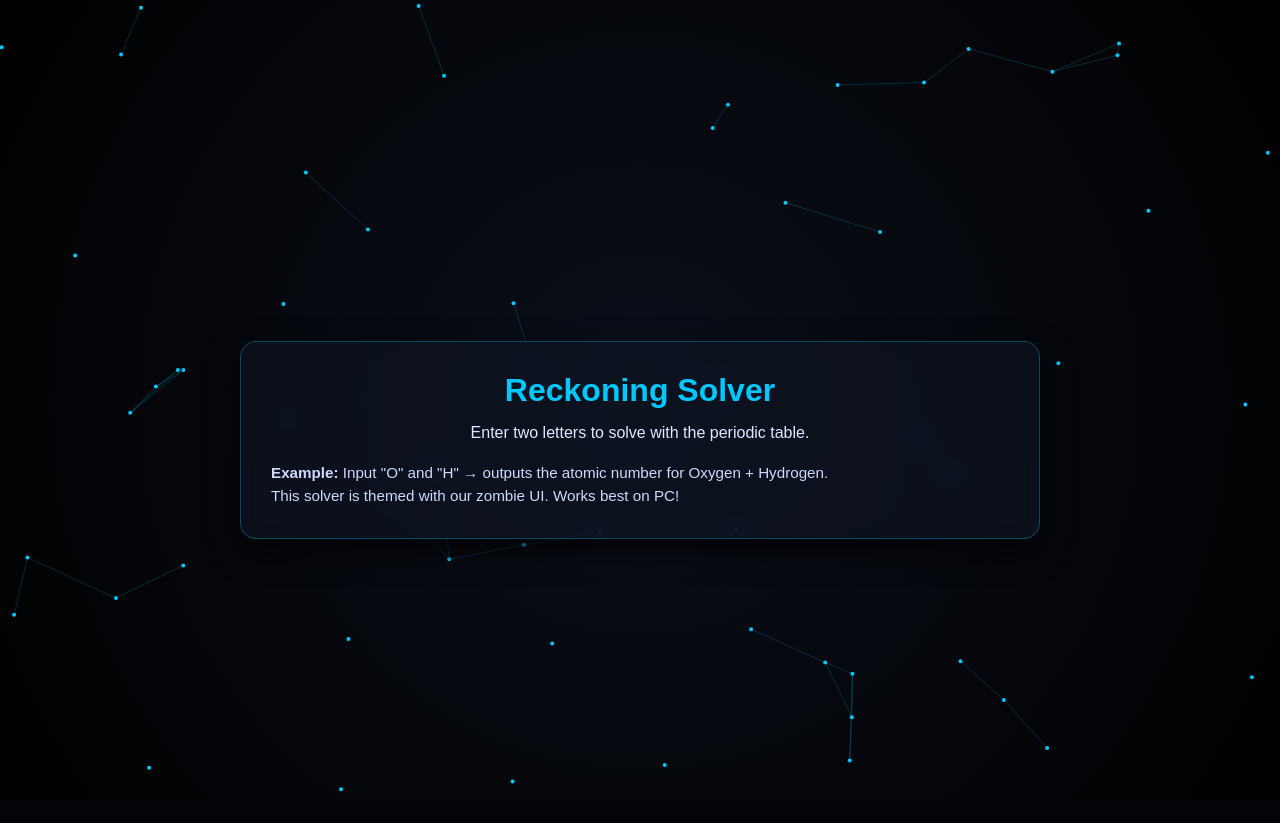
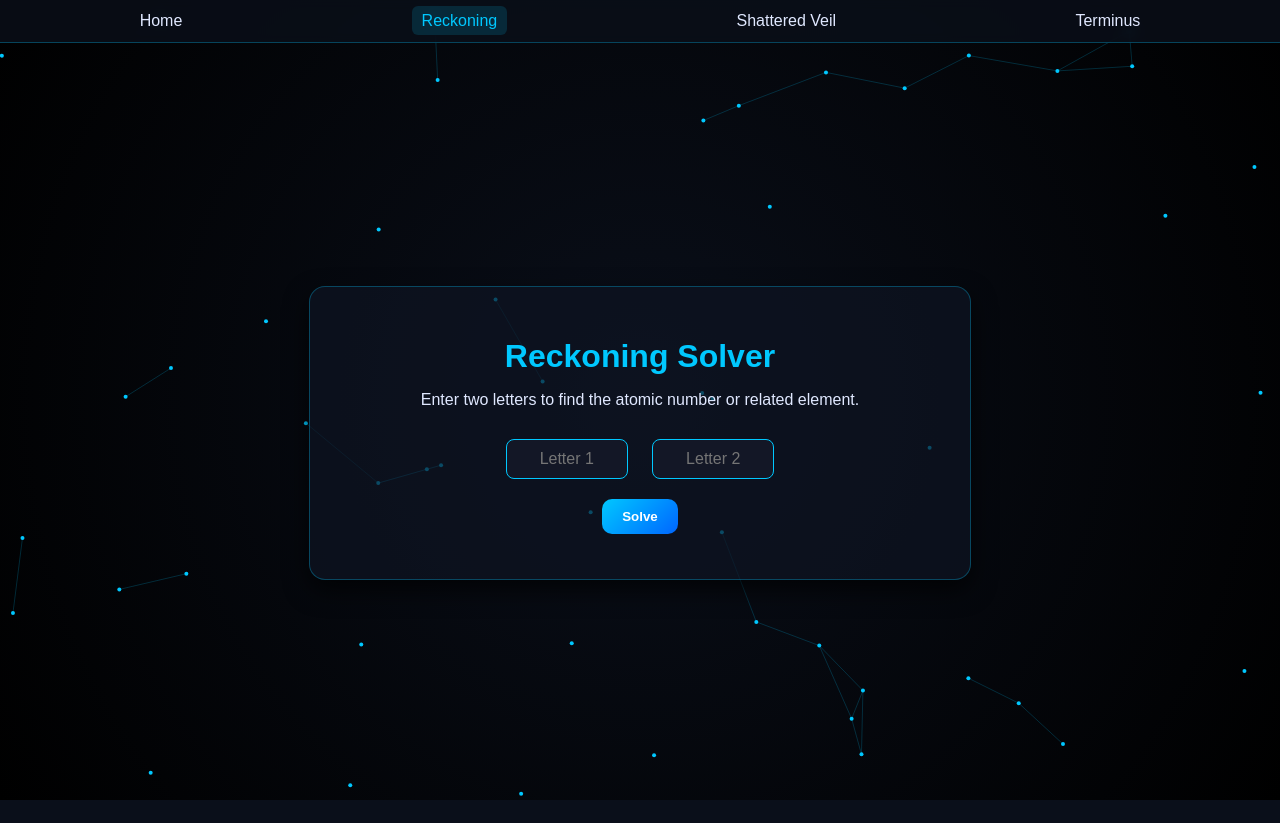
Before and after one commit to 8zj/bo6-bs, a Flask app: page /reckoning in a window 1280 px wide. Before the commit the page ends 792 px from the top, so only its background shows below. Run offline with Flask 3, Linux system fonts and the light colour scheme.

Commit message:
Update reckoning.html

```diff
--- a/templates/reckoning.html
+++ b/templates/reckoning.html
@@ -5,17 +5,16 @@
   <meta name="viewport" content="width=device-width, initial-scale=1.0">
   <title>Reckoning - Solver</title>
   <style>
-    * { margin: 0; padding: 0; box-sizing: border-box; }
-
     body {
       font-family: 'Poppins', sans-serif;
       background: #0a0f1a;
       color: #e0e8ff;
+      margin: 0;
+      padding: 0;
       min-height: 100vh;
       overflow-x: hidden;
     }
 
-    /* BACKGROUND EFFECT */
     canvas#network {
       position: fixed;
       top: 0; left: 0;
@@ -24,163 +23,162 @@
       background: radial-gradient(circle at center, #0a0f1a 0%, #000 100%);
     }
 
-    /* === TOP NAVBAR FOR MOBILE === */
-    nav.topbar {
-      display: none;
-      background: rgba(10,15,26,0.9);
+    nav {
+      background: rgba(10,15,26,0.8);
+      backdrop-filter: blur(6px);
       padding: 12px 20px;
       border-bottom: 1px solid rgba(0,200,255,0.3);
-      box-shadow: 0 4px 12px rgba(0,0,0,0.7);
       position: sticky;
       top: 0;
-      z-index: 999;
+      z-index: 10;
     }
-    nav.topbar ul {
+    nav ul {
       list-style: none;
+      margin: 0;
+      padding: 0;
       display: flex;
       justify-content: space-around;
-      margin: 0;
-      padding: 0;
     }
-    nav.topbar a {
+    nav a {
       color: #e0e8ff;
       text-decoration: none;
-      font-size: 0.9rem;
-      font-weight: 500;
       padding: 6px 10px;
       border-radius: 6px;
       transition: 0.3s;
     }
-    nav.topbar a:hover, nav.topbar a.active {
+    nav a:hover, nav a.active {
       background: rgba(0,200,255,0.15);
       color: #00c8ff;
     }
 
-    /* === PC CONTENT === */
     .container {
       display: flex;
       justify-content: center;
       align-items: center;
-      min-height: 100vh;
-      padding-top: 80px;
+      min-height: calc(100vh - 60px);
+      padding: 20px;
     }
-    .page {
+
+    .card {
       background: rgba(15,20,35,0.7);
       border: 1px solid rgba(0,200,255,0.3);
       border-radius: 16px;
       padding: 30px;
-      width: 90%;
-      max-width: 800px;
+      width: 100%;
+      max-width: 600px;
       text-align: center;
-      backdrop-filter: blur(10px);
-      box-shadow: 0 12px 30px rgba(0,0,0,0.8);
+      box-shadow: 0 10px 25px rgba(0,0,0,0.7);
     }
-    .page h1 {
+
+    .card h1 {
       color: #00c8ff;
       margin-bottom: 15px;
     }
 
-    .info {
+    .solver {
       margin-top: 20px;
-      font-size: 0.95rem;
-      color: #cfd9ff;
-      text-align: left;
-      line-height: 1.5;
+    }
+    .solver input {
+      width: 100px;
+      padding: 10px;
+      margin: 10px;
+      border: 1px solid #00c8ff;
+      border-radius: 8px;
+      background: rgba(20,25,40,0.9);
+      color: #e0e8ff;
+      text-align: center;
+      font-size: 1rem;
+    }
+    .solver button {
+      padding: 10px 20px;
+      margin-top: 10px;
+      background: linear-gradient(135deg, #00c8ff, #0066ff);
+      border: none;
+      border-radius: 10px;
+      color: #fff;
+      font-weight: bold;
+      cursor: pointer;
+      transition: 0.3s;
+    }
+    .solver button:hover {
+      transform: scale(1.05);
+      box-shadow: 0 0 12px rgba(0,200,255,0.7);
     }
 
-    /* === MOBILE ONLY MESSAGE === */
-    .mobile-msg {
-      display: none;
-      text-align: center;
-      padding: 15px;
-      background: rgba(0,200,255,0.05);
-      border: 1px solid rgba(0,200,255,0.3);
-      border-radius: 10px;
-      margin: 15px;
-      font-size: 0.9rem;
-      color: #a5cfff;
-    }
-
-    /* === RESPONSIVE === */
-    @media (max-width: 768px) {
-      .container { padding-top: 40px; }
-      nav.topbar { display: block; }
-      .page { margin: 15px; padding: 20px; }
-      .mobile-msg { display: block; }
+    #result {
+      margin-top: 15px;
+      font-size: 1.2rem;
+      color: #00c8ff;
+      text-shadow: 0 0 8px rgba(0,200,255,0.8);
     }
   </style>
 </head>
 <body>
   <canvas id="network"></canvas>
 
-  <!-- TOPBAR ONLY ON MOBILE -->
-  <nav class="topbar">
+  <nav>
     <ul>
-      <li><a href="/" >Home</a></li>
+      <li><a href="/">Home</a></li>
       <li><a href="/reckoning" class="active">Reckoning</a></li>
-      <li><a href="/shattered">Shattered</a></li>
+      <li><a href="/shattered">Shattered Veil</a></li>
       <li><a href="/terminus">Terminus</a></li>
     </ul>
   </nav>
 
-  <!-- MOBILE INFO MESSAGE -->
-  <div class="mobile-msg">
-    ⚠️ This site looks way better on PC.
-    Use the top bar above to jump between maps.
-  </div>
+  <div class="container">
+    <div class="card">
+      <h1>Reckoning Solver</h1>
+      <p>Enter two letters to find the atomic number or related element.</p>
 
-  <!-- MAIN PC CONTENT -->
-  <div class="container">
-    <div class="page">
-      <h1>Reckoning Solver</h1>
-      <p>Enter two letters to solve with the periodic table.</p>
-      <div class="info">
-        <p><strong>Example:</strong> Input "O" and "H" → outputs the atomic number for Oxygen + Hydrogen.</p>
-        <p>This solver is themed with our zombie UI. Works best on PC!</p>
+      <div class="solver">
+        <input type="text" id="letter1" maxlength="2" placeholder="Letter 1">
+        <input type="text" id="letter2" maxlength="2" placeholder="Letter 2">
+        <br>
+        <button id="solve-btn">Solve</button>
+        <div id="result"></div>
       </div>
     </div>
   </div>
 
-  <!-- BACKGROUND ANIMATION -->
+  <!-- Background animation -->
   <script>
     const canvas = document.getElementById("network");
     const ctx = canvas.getContext("2d");
-    let w, h, points;
-
-    function resize() {
+    let w,h,points;
+    function resize(){
       w = canvas.width = window.innerWidth;
       h = canvas.height = window.innerHeight;
-      points = Array.from({ length: 60 }, () => ({
-        x: Math.random() * w,
-        y: Math.random() * h,
-        vx: (Math.random() - 0.5) * 0.4,
-        vy: (Math.random() - 0.5) * 0.4
+      points = Array.from({length:50},()=>({
+        x:Math.random()*w,
+        y:Math.random()*h,
+        vx:(Math.random()-.5)*.5,
+        vy:(Math.random()-.5)*.5
       }));
     }
     resize();
-    window.addEventListener("resize", resize);
+    window.addEventListener("resize",resize);
 
-    function draw() {
-      ctx.clearRect(0, 0, w, h);
-      ctx.fillStyle = "#00c8ff";
-      for (let p of points) {
-        p.x += p.vx; p.y += p.vy;
-        if (p.x < 0 || p.x > w) p.vx *= -1;
-        if (p.y < 0 || p.y > h) p.vy *= -1;
+    function draw(){
+      ctx.clearRect(0,0,w,h);
+      ctx.fillStyle="#00c8ff";
+      for(let p of points){
+        p.x+=p.vx;p.y+=p.vy;
+        if(p.x<0||p.x>w) p.vx*=-1;
+        if(p.y<0||p.y>h) p.vy*=-1;
         ctx.beginPath();
-        ctx.arc(p.x, p.y, 2, 0, Math.PI * 2);
+        ctx.arc(p.x,p.y,2,0,Math.PI*2);
         ctx.fill();
       }
-      ctx.strokeStyle = "rgba(0,200,255,0.2)";
-      for (let i = 0; i < points.length; i++) {
-        for (let j = i+1; j < points.length; j++) {
-          let dx = points[i].x - points[j].x;
-          let dy = points[i].y - points[j].y;
-          let dist = Math.sqrt(dx*dx + dy*dy);
-          if (dist < 100) {
+      ctx.strokeStyle="rgba(0,200,255,0.2)";
+      for(let i=0;i<points.length;i++){
+        for(let j=i+1;j<points.length;j++){
+          let dx=points[i].x-points[j].x;
+          let dy=points[i].y-points[j].y;
+          let dist=Math.sqrt(dx*dx+dy*dy);
+          if(dist<100){
             ctx.beginPath();
-            ctx.moveTo(points[i].x, points[i].y);
-            ctx.lineTo(points[j].x, points[j].y);
+            ctx.moveTo(points[i].x,points[i].y);
+            ctx.lineTo(points[j].x,points[j].y);
             ctx.stroke();
           }
         }
@@ -189,5 +187,8 @@
     }
     draw();
   </script>
+
+  <!-- Link to your global script -->
+  <script src="{{ url_for('static', filename='js/script.js') }}"></script>
 </body>
 </html>
```
